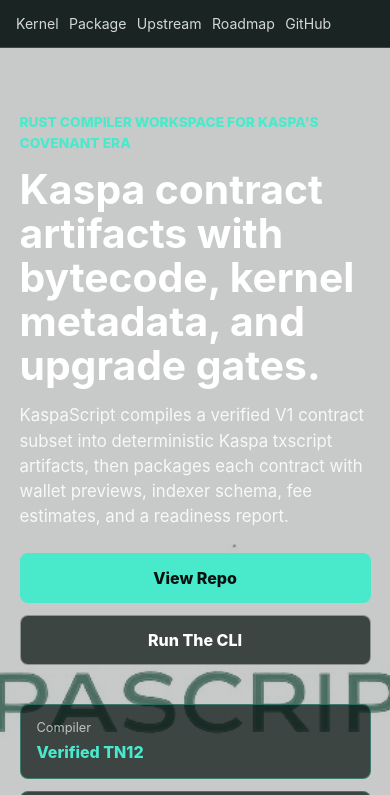
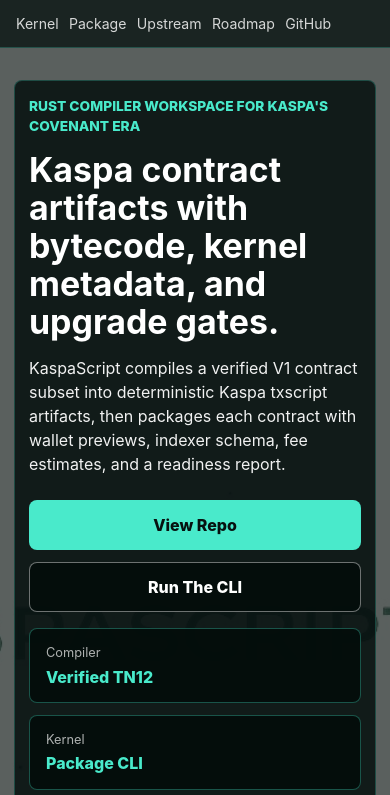
Before and after one commit to gryszzz/Kaspa-Script, a plain HTML site: page docs/index.html in a window 390 px wide. Shown: the part 49-844 px from the top of the page. Drawn offline with Linux system fonts and the light colour scheme.

Commit message:
docs: improve mobile pages readability

```diff
--- a/docs/pages.css
+++ b/docs/pages.css
@@ -500,7 +500,44 @@
   .hero {
     min-height: auto;
     grid-template-columns: 1fr;
-    padding-top: 4rem;
+    align-items: start;
+    gap: 1rem;
+    padding: 3rem 1rem 2rem;
+  }
+
+  .hero::before {
+    background: rgba(4, 13, 11, 0.78);
+  }
+
+  .hero-media {
+    background-position: center top;
+    opacity: 0.34;
+  }
+
+  .hero-content {
+    max-width: none;
+    border: 1px solid rgba(73, 234, 203, 0.24);
+    border-radius: 8px;
+    background: rgba(7, 18, 16, 0.88);
+    padding: 1rem;
+  }
+
+  .hero-copy {
+    color: rgba(255, 255, 255, 0.94);
+  }
+
+  .button.secondary,
+  .status-row div,
+  .hero-console {
+    background: rgba(4, 13, 11, 0.94);
+  }
+
+  .hero-console {
+    box-shadow: none;
+  }
+
+  .status-row {
+    margin-top: 1rem;
   }
 
   .intro-grid,
@@ -517,7 +554,8 @@
 
 @media (max-width: 620px) {
   h1 {
-    font-size: 2.55rem;
+    font-size: 2.12rem;
+    line-height: 1.12;
   }
 
   .site-nav {
@@ -525,9 +563,26 @@
     font-size: 0.88rem;
   }
 
+  .hero {
+    padding: 2rem 0.85rem 1.5rem;
+  }
+
+  .hero-content {
+    padding: 0.9rem;
+  }
+
+  .hero-copy {
+    font-size: 1rem;
+  }
+
   .hero-actions .button,
   .status-row div {
     width: 100%;
+  }
+
+  .hero-console pre code {
+    font-size: 0.78rem;
+    line-height: 1.55;
   }
 
   .pattern-table [role="row"] {
```
